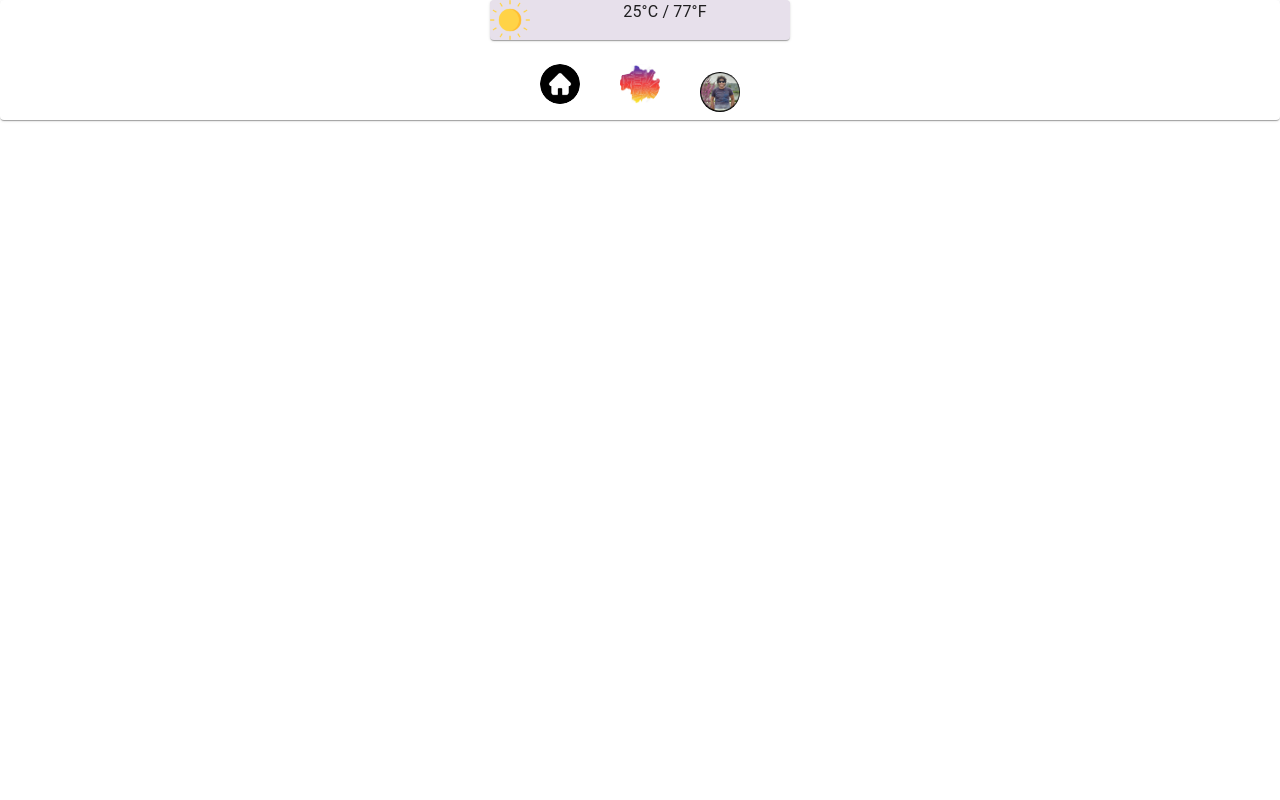
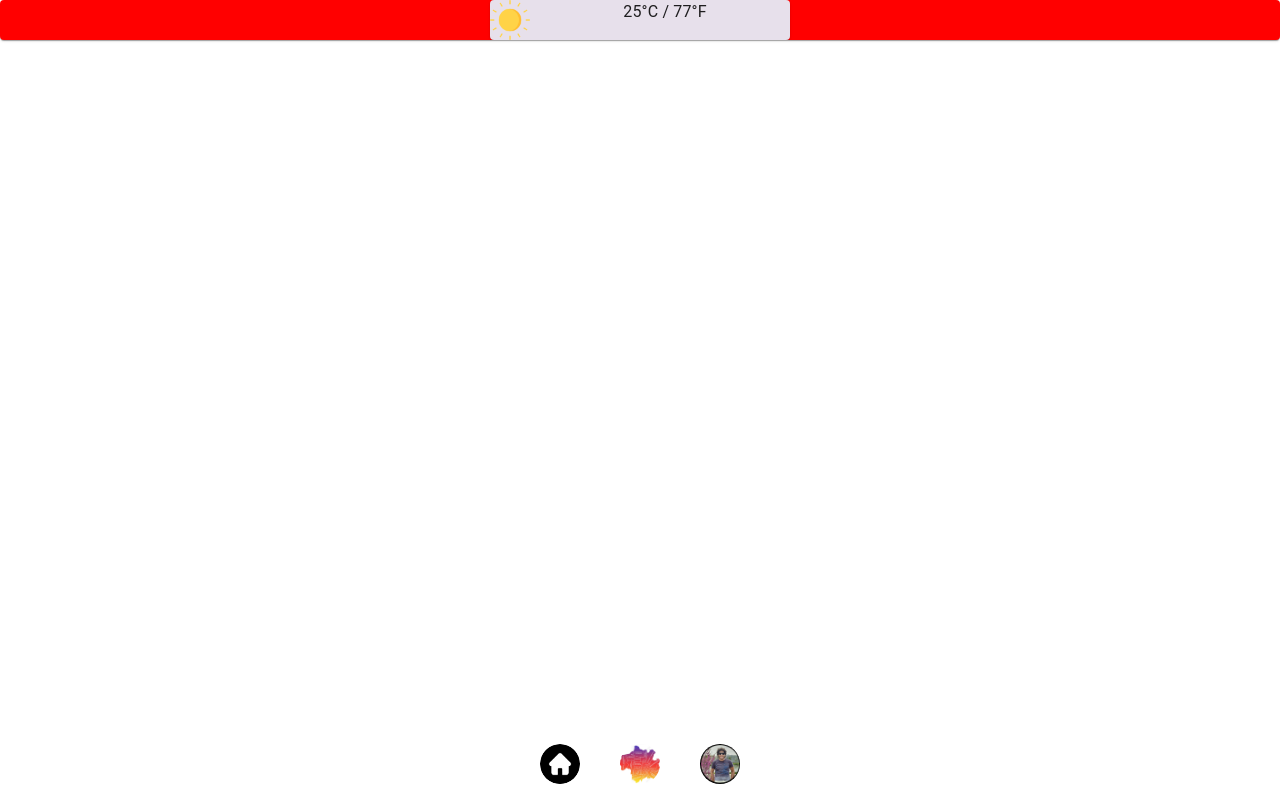
Before and after one commit to dmlls/klima-hero, a React (Create React App) app in the folder frontend/: page / in a window 1280 px wide. Built offline with nearby package versions, Linux system fonts and the light colour scheme.

Commit message:
changed fundamental page layout

```diff
--- a/frontend/src/App.css
+++ b/frontend/src/App.css
@@ -1,5 +1,7 @@
 .App {
   text-align: center;
+  width: 100%;
+  height: 100vh;
 }
 
 .App-logo {
@@ -21,7 +23,6 @@
   align-items: center;
   justify-content: center;
   font-size: calc(10px + 2vmin);
-  color: white;
 }
 
 .App-link {
--- a/frontend/src/components/layout/Navbar.jsx
+++ b/frontend/src/components/layout/Navbar.jsx
@@ -1,3 +1,4 @@
+import React from "react";
 import {
     AppBar,
     Button,
@@ -19,58 +20,53 @@ import {
     NotificationsIcon,
     BottomNavigation,
     BottomNavigationAction,
-    RestoreIcon,
 } from "@mui/material";
-
-  import userPic from '../../assets/PeterProfilePic.png';
-  import munichMap from '../../assets/MunichMap.png';
-  import homePage from '../../assets/HomePageIcon.png';
-  import React, { useState, useContext } from "react";
+import userPic from "../../assets/PeterProfilePic.png";
+import munichMap from "../../assets/MunichMap.png";
+import homePage from "../../assets/HomePageIcon.png";
+import { Outlet, Link, BrowserRouter, Route, Routes } from "react-router-dom";
+import { Card } from "@mui/material";
 import Homepage from "../../pages/Homepage";
 import Munichmap from "../../pages/Munichmap";
-  import { Outlet, Link, BrowserRouter, Route, Routes } from "react-router-dom";
-  import {Card} from '@mui/material';
 
 const Navbar = () => {
     return (
         <BrowserRouter>
-<Card>
-<Grid container direction="column" justifyContent="center"
-  alignItems="center" spacing={3}>
+            <div style={{ display: "flex", flexDirection: "column", minHeight: "100vh" }}>
+                {/* Content Container */}
+                <div style={{ flex: 1 }}>
+                    <Card style={{ backgroundColor: "red", minHeight: "100%" }}>
+                        <Grid
+                            container
+                            direction="column"
+                            justifyContent="center"
+                            alignItems="center"
+                            spacing={3}
+                        >
                             <Grid item>
-
                                 <Routes>
-          <Route
-            path="/"
-            element={<Homepage />}
-          ></Route>
-
-          <Route
-            path="/munichMap"
-            element={<Munichmap />}
-          />
+                                    <Route path="/" element={<Homepage />} />
+                                    <Route path="/munichMap" element={<Munichmap />} />
                                 </Routes>
-        </Grid>
-<Grid item>
-
-      <BottomNavigation
-    showLabels
-    value={"Johannes"}
-  >
-  <Link to="/">
-  <BottomNavigationAction icon={<Avatar src={homePage} />}   />
-  </Link>
-  <Link to="/munichMap">
-    <BottomNavigationAction icon={<Avatar src={munichMap}/> }  />
-    </Link>
-    <BottomNavigationAction icon={<Avatar src={userPic}/>} />
-  </BottomNavigation>
-  <Outlet></Outlet>
                             </Grid>
                         </Grid>
                     </Card>
+                </div>
+                {/* Bottom Navbar */}
+                    <BottomNavigation showLabels value={"Johannes"}>
+                        <Link to="/">
+                            <BottomNavigationAction icon={<Avatar src={homePage} />} />
+                        </Link>
+                        <Link to="/munichMap">
+                            <BottomNavigationAction icon={<Avatar src={munichMap} />} />
+                        </Link>
+                        <Link to="/profile">
+                        <BottomNavigationAction icon={<Avatar src={userPic} />} />
+                        </Link>
+                    </BottomNavigation>
+            </div>
         </BrowserRouter>
-    )
-  }
+    );
+};
 
-  export default Navbar
+export default Navbar;
```
Lines whose indentation alone changed are shown as unchanged.
